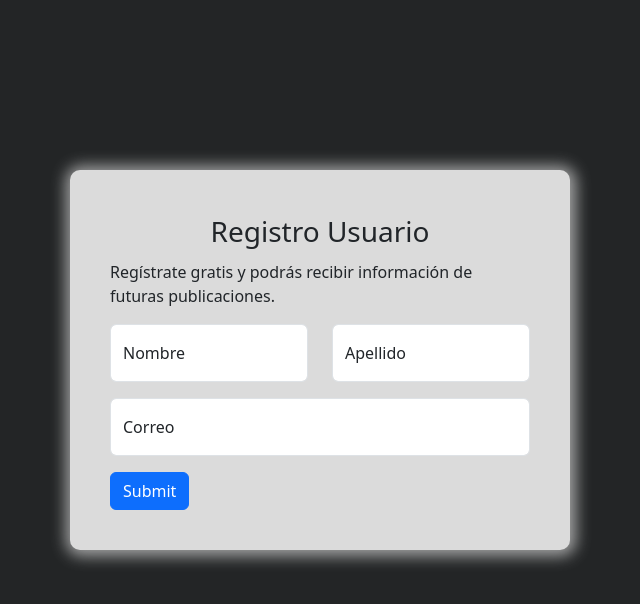
After one commit to imhsi17/blog, a Django app: page /registro/ in a window 1280 px wide. The commit adds this page. Shown: the top 604 px of the page, without its empty margins (320-960 px from the left). Run offline with Django 5.2, Linux system fonts and the light colour scheme.

Commit message:
Se agregó la funcionalidad para el registro de usuarios.

```diff
--- a/main_blog/static/css/style.css
+++ b/main_blog/static/css/style.css
@@ -18,3 +18,16 @@ body{
     scale: 1.01;
     opacity: 0.85;
 }
+
+#login-box{
+    position: absolute;
+    top: 45%;
+    left: 50%;
+    width: 500px;
+    padding: 40px;
+    transform: translate(-50%, -50%);
+    border-radius: 10px;
+    background-color: rgb(219, 219, 219);
+    box-sizing: border-box;
+    box-shadow: 1px 1px 15px 5px rgba(219, 219, 219, 0.7);
+}
--- /dev/null
+++ b/main_blog/templates/registro.html
@@ -0,0 +1,66 @@
+{% load static %}
+<!DOCTYPE html>
+<html lang="es">
+<head>
+    <meta charset="UTF-8">
+    <meta name="viewport" content="width=device-width, initial-scale=1.0">
+    <title>Blog | Registro</title>
+    <link rel="stylesheet" href="{% static 'css/style.css' %}">
+    <link rel="icon" href="{% static 'img/favicon.ico' %}">
+    <link href="https://cdn.jsdelivr.net/npm/bootstrap@5.3.3/dist/css/bootstrap.min.css" rel="stylesheet"
+        integrity="sha384-QWTKZyjpPEjISv5WaRU9OFeRpok6YctnYmDr5pNlyT2bRjXh0JMhjY6hW+ALEwIH" crossorigin="anonymous">
+    <style>
+        body{
+    background: #232526;  /* fallback for old browsers */
+}
+    </style>
+</head>
+<body>
+
+    <div class="container" id="login-box">
+        <div class="row">
+            <label for="exampleInputEmail1" class="form-label text-center fs-3">Registro Usuario</label>
+            <p>Regístrate gratis y podrás recibir información de futuras publicaciones.</p>
+        </div>
+        <div class="row">
+            <form action="" method="post">
+                {% csrf_token %}
+                <div class="row">
+                    <div class="col-6">
+                        <div class="form-floating mb-3">
+                            <input type="text" name="nombre" class="form-control" id="floatingInput" required placeholder="">
+                            <label for="floatingInput">Nombre</label>
+                        </div>
+                    </div>
+                    <div class="col-6">
+                        <div class="form-floating mb-3">
+                            <input type="text" name="apellido" class="form-control" id="floatingInput" required placeholder="">
+                            <label for="floatingInput">Apellido</label>
+                        </div>
+                    </div>
+                </div>
+                <div class="row">
+                    <div class="col">
+                        <div class="form-floating mb-3">
+                            <input type="text" name="correo" class="form-control" id="floatingInput" required placeholder="">
+                            <label for="floatingInput">Correo</label>
+                        </div>
+                    </div>
+                </div>
+                <div class="row">
+                    {% if mensaje %}
+                    <div class="alert alert-danger" role="alert">
+                        {{ mensaje }}
+                    </div>
+                    {% endif %}
+                </div>
+                <button type="submit" class="btn btn-primary">Submit</button>
+            </form>
+        </div>
+    </div>
+
+    <script src="https://cdn.jsdelivr.net/npm/bootstrap@5.3.3/dist/js/bootstrap.bundle.min.js"
+        integrity="sha384-YvpcrYf0tY3lHB60NNkmXc5s9fDVZLESaAA55NDzOxhy9GkcIdslK1eN7N6jIeHz" crossorigin="anonymous">
+    </script>
+</body>
+</html>
--- a/main_blog/urls.py
+++ b/main_blog/urls.py
@@ -1,8 +1,9 @@
 from django.urls import path
-from .views import index, categoria, publicacion
+from .views import index, categoria, publicacion, registro_lector
 
 urlpatterns = [
     path('', index, name='index'),
     path('categoria/<str:nombre>', categoria, name='categoria'),
-    path('publicacion/<int:id_publicacion>', publicacion, name='publicacion')
+    path('publicacion/<int:id_publicacion>', publicacion, name='publicacion'),
+    path('registro/', registro_lector, name='registro')
 ]
--- a/main_blog/views.py
+++ b/main_blog/views.py
@@ -1,4 +1,5 @@
 from django.shortcuts import render, redirect
+from django.core.validators import validate_email
 from .models import Publicacion, Categoria, Lector, ComentarioAutor, ComentarioLector
 
 # Create your views here.
@@ -77,3 +78,39 @@ def publicacion(request, id_publicacion):
         return render(request, 'publicacion.html', context)
     except Publicacion.DoesNotExist:
         return render(request, 'error.html')
+
+def registro_lector(request):
+
+    mensaje = ''
+    if request.method=='POST':
+
+        nombre = request.POST['nombre']
+        apellido = request.POST['apellido']
+        correo = request.POST['correo']
+
+        try:
+            lector = Lector.objects.get(correo=correo)
+            if  lector:
+
+                mensaje = 'El correo que ingresó ya fue registrado'
+                return render(request, 'registro.html', {'mensaje':mensaje})
+
+        except:
+
+            try:
+                validate_email(correo)
+                nuevo_lector = Lector(
+                    nombre = nombre,
+                    apellido = apellido,
+                    correo = correo
+                )
+                nuevo_lector.save()
+
+                return redirect('/')
+
+            except:
+
+                mensaje = 'Ingrese una dirección de correo válida.'
+                return render(request, 'registro.html', {'mensaje':mensaje})
+
+    return render(request, 'registro.html', {'mensaje':mensaje})
```
Also changed, not shown: db.sqlite3.
